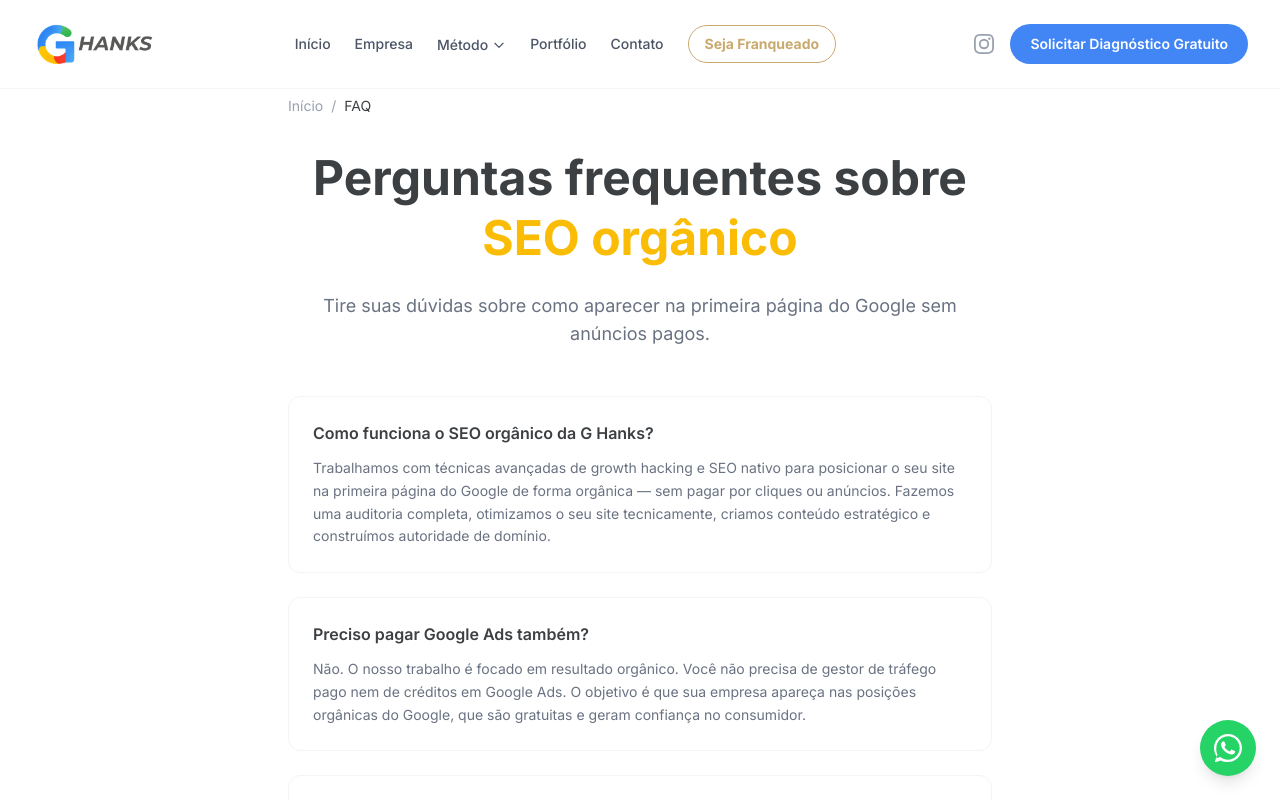
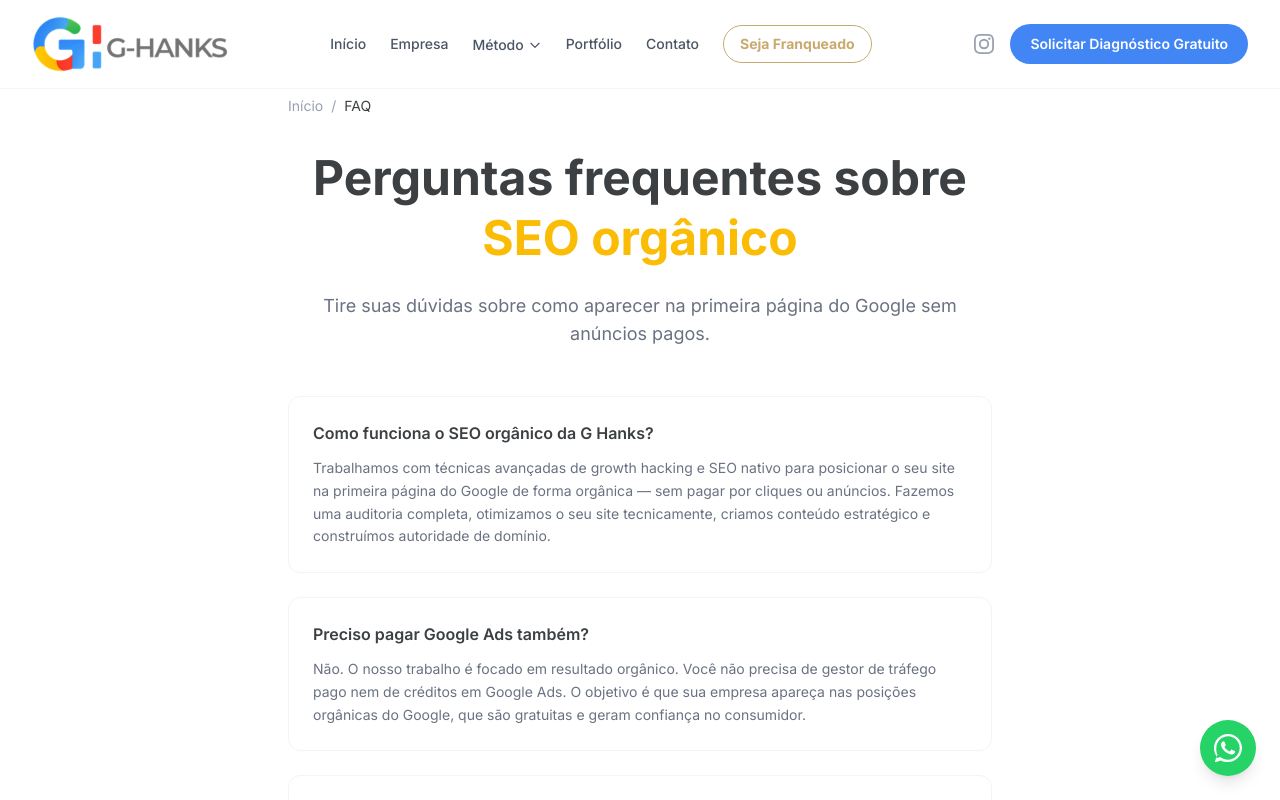
Before and after one commit to rogerfunchall-prog/projetoghanks, a Next.js app: page /faq in a window 1280 px wide. Shown: the top 800 px of the page. Built offline with nearby package versions, Linux system fonts and the light colour scheme; no server answers.

Commit message:
feat(brand): atualizar logo do header (cinza) e do footer (branca)

```diff
--- a/src/components/Footer.tsx
+++ b/src/components/Footer.tsx
@@ -49,8 +49,8 @@ export default function Footer() {
             <Image
               src="/logo-footer.png"
               alt="G Hanks"
-              width={180}
-              height={48}
+              width={349}
+              height={100}
               className="h-10 w-auto"
             />
             <p className="mt-4 text-sm text-gray-400 leading-relaxed">
--- a/src/components/Logo.tsx
+++ b/src/components/Logo.tsx
@@ -8,8 +8,8 @@ export default function Logo({ className = "" }: { className?: string }) {
       <Image
         src="/logo-ghanks.png"
         alt="G Hanks"
-        width={240}
-        height={96}
+        width={349}
+        height={100}
         className="h-12 md:h-14 w-auto"
         priority
       />
```
Also changed, not shown: public/logo-footer.png, public/logo-ghanks.png.
